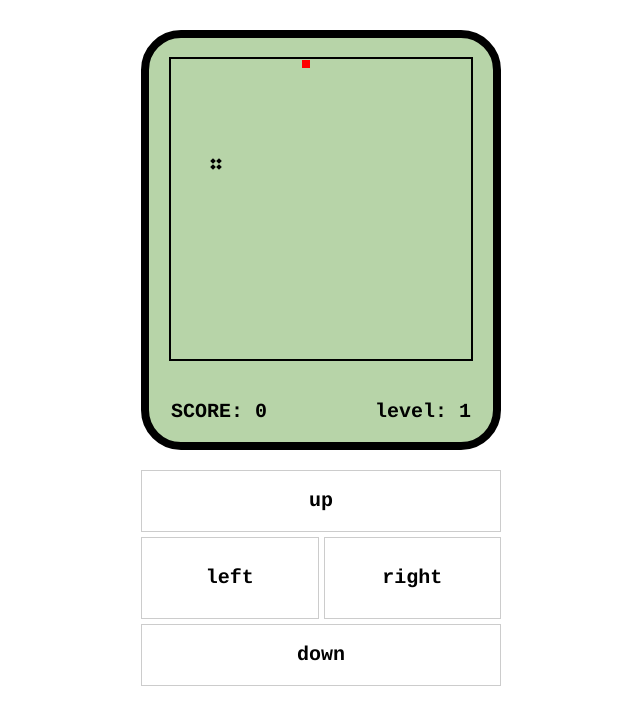
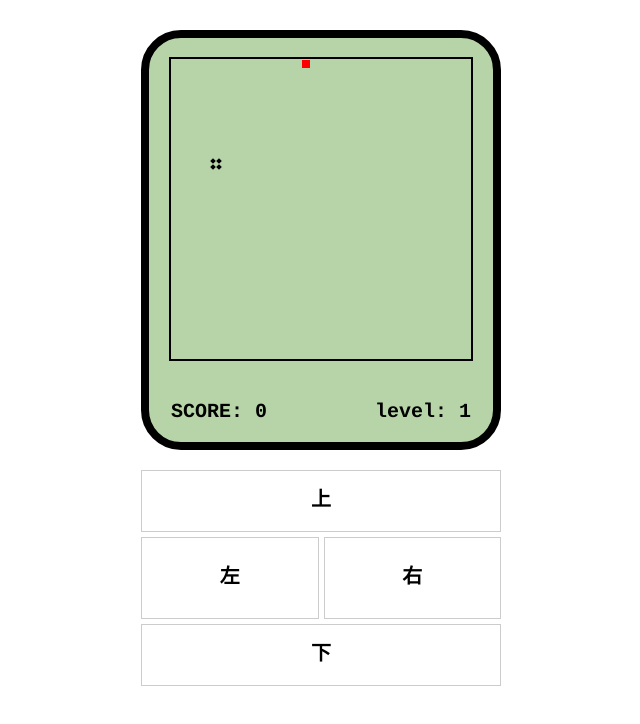
Before and after one commit to ClausLiang/claus, a plain HTML site: page snake/index.html in a window 1280 px wide. Shown: the whole page, without its empty margins (319-959 px from the left). Drawn offline with Linux system fonts and the light colour scheme.

Commit message:
🌈 style: 文案替换

```diff
--- a/snake/index.html
+++ b/snake/index.html
@@ -34,12 +34,12 @@
         </div>
     </div>
     <div class="btn-group">
-        <div class="up" onclick="btnClick('ArrowUp')">up</div>
+        <div class="up" onclick="btnClick('ArrowUp')">上</div>
         <div class="left-right">
-            <div class="left" onclick="btnClick('ArrowLeft')">left</div>
-            <div class="right" onclick="btnClick('ArrowRight')">right</div>
+            <div class="left" onclick="btnClick('ArrowLeft')">左</div>
+            <div class="right" onclick="btnClick('ArrowRight')">右</div>
         </div>
-        <div class="down" onclick="btnClick('ArrowDown')">down</div>
+        <div class="down" onclick="btnClick('ArrowDown')">下</div>
     </div>
 </body>
 <script>
```
